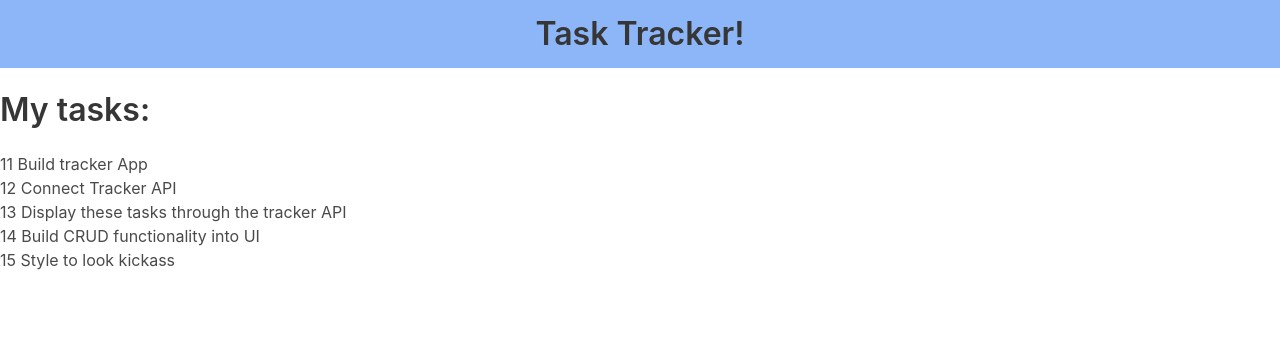
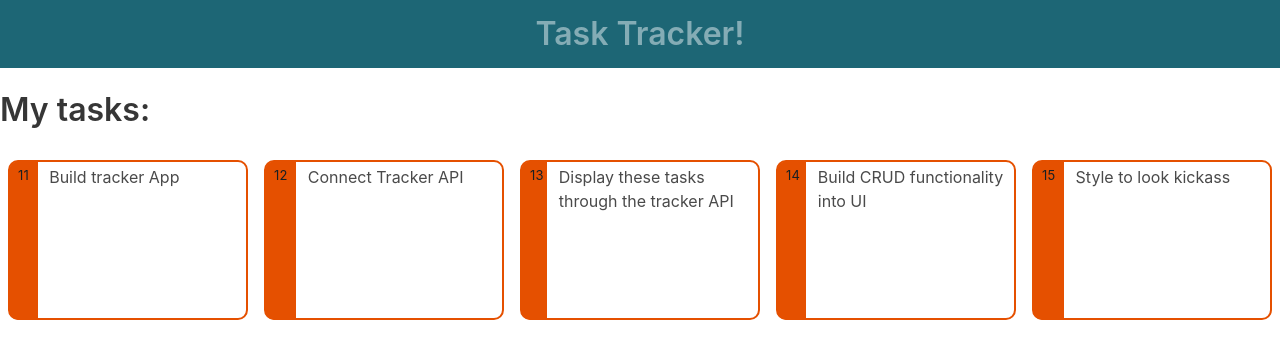
Before and after one commit to Mike-Mountain/Tracker, an Angular app: page / in a window 1280 px wide. Shown: the top 358 px of the page. Built offline with nearby package versions, Linux system fonts and the light colour scheme.

Commit message:
styled tasks, added scss variables file

```diff
--- a/src/app/app.component.scss
+++ b/src/app/app.component.scss
@@ -1,5 +1,8 @@
+@import '../assets/Sass/variables';
+
 .app-title {
     padding-top: 0.5em;
     padding-bottom: 0.5em;
-    background-color: rgba(66, 134, 244, 0.6);
+    background-color: $blue;
+    color: $light_blue;
 }
--- a/src/app/tasks/tasks.component.scss
+++ b/src/app/tasks/tasks.component.scss
@@ -0,0 +1,49 @@
+@import '../../assets/Sass/variables';
+
+.selected {
+
+}
+.tasks {
+    display: flex;
+
+}
+.tasks li {
+    display: flex;
+    cursor: pointer;
+    border: 2px solid $orange;
+    width: 22%;
+    margin: .5em;
+    padding: .2em 0;
+    height: 10em;
+    border-radius: 10px;
+    background-color: #ffff;
+    word-wrap: none;
+    &:hover {
+        background-color: $light_blue;
+    }
+}
+
+.tasks li.selected:hover {
+
+}
+.tasks li:hover {
+
+}
+
+.tasks .badge {
+    display: inline-block;
+    font-size: small;
+    color: white;
+    padding: 0.8em 0.7em 0 0.7em;
+    background-color: $orange;
+    line-height: .5em;
+    position: relative;
+    left: -1px;
+    top: -4px;
+    height: 12.2em;
+    min-width: 16px;
+    text-align: right;
+    margin-right: .8em;
+    border-radius: 10px 0 0 10px;
+    color: $dark_green;
+}
--- /dev/null
+++ b/src/assets/Sass/_variables.scss
@@ -0,0 +1,6 @@
+/* RGB */
+$orange: rgba(229, 80, 0, 1);
+$dark_green: rgba(25, 31, 35, 1);
+$green: rgba(0, 65, 79, 1);
+$blue: rgba(29, 102, 117, 1);
+$light_blue: rgba(132, 172, 181, 1);
--- a/src/assets/Sass/styles.scss
+++ b/src/assets/Sass/styles.scss
@@ -1 +1,2 @@
 /* You can add global styles to this file, and also import other style files */
+@import 'variables';
```
